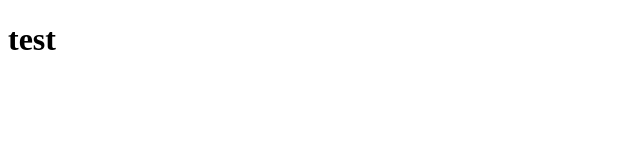
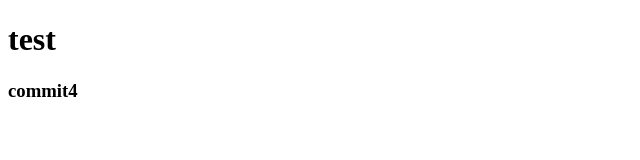
Before and after one commit to YoannLePort/test, a plain HTML site: page index.html in a window 1280 px wide. Shown: the full height of the page, 0-640 px from the left. Drawn offline with Linux system fonts and the light colour scheme.

Commit message:
commit 4

```diff
--- a/index.html
+++ b/index.html
@@ -6,6 +6,7 @@
     <meta name="viewport" content="width=device-width, initial-scale=1.0">
     <title>Document</title>
     <h1>test</h1>
+    <h3>commit4</h3>
 </head>
 <body>
 
```
